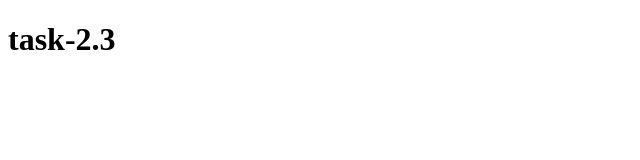
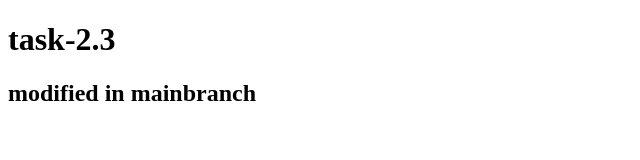
Before and after one commit to chinthamanipavani/task2.3, a plain HTML site: page index.html in a window 1280 px wide. Shown: the whole page, without its empty margins (0-640 px from the left). Drawn offline with Linux system fonts and the light colour scheme.

Commit message:
main-mod

```diff
--- a/index.html
+++ b/index.html
@@ -9,6 +9,7 @@
 
 <body>
     <h1>task-2.3</h1>
+    <h2>modified in mainbranch</h2>
 </body>
 
 </html>
```
